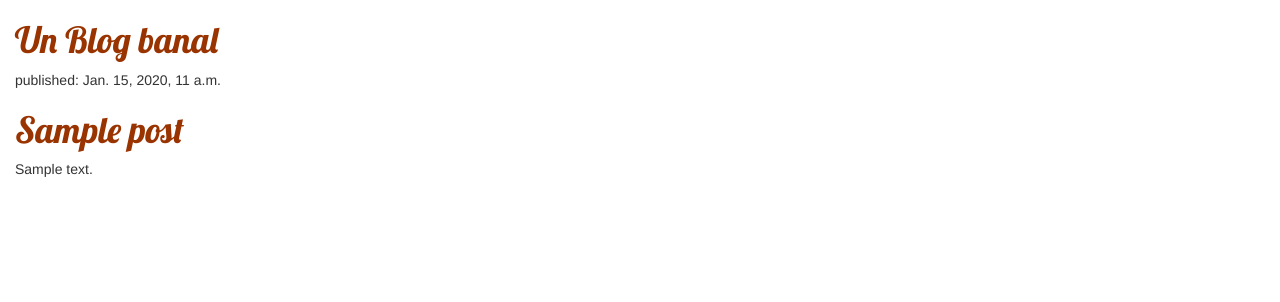
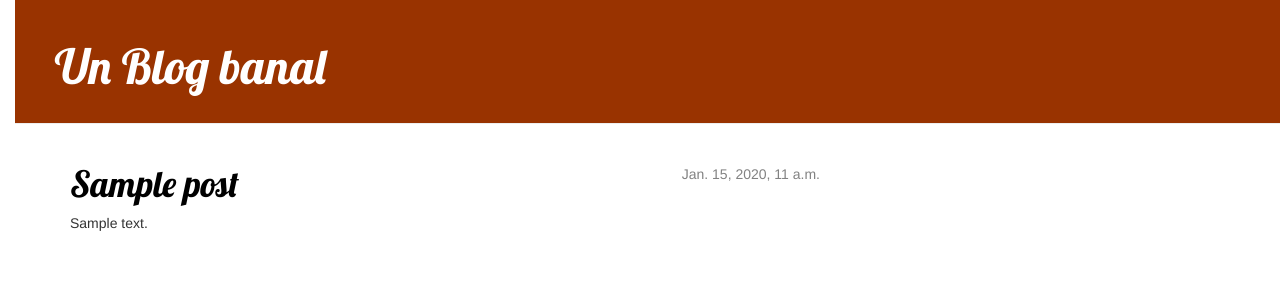
Before and after one commit to Coramiel/my-first-blog, a Django app: template blog/templates/blog/post_list.html in a window 1280 px wide. Shown: the top 302 px of the page. Run offline with Django 3.2, Linux system fonts and the light colour scheme; the template is opened without the code that fills it: values that come from a table or form of the project are taken from there, others are empty; tables that the repository leaves empty hold one stand-in row (values such as "Sample post"); some libraries are stand-ins or nearby versions.

Commit message:
Une autre vie

```diff
--- a/blog/static/css/blog.css
+++ b/blog/static/css/blog.css
@@ -5,3 +5,49 @@ h1 a {
 body {
     padding-left: 15px;
 }
+.page-header {
+    background-color: #993300;
+    margin-top: 0;
+    padding: 20px 20px 20px 40px;
+}
+
+.page-header h1, .page-header h1 a, .page-header h1 a:visited, .page-header h1 a:active {
+    color: #ffffff;
+    font-size: 36pt;
+    text-decoration: none;
+}
+
+.content {
+    margin-left: 40px;
+}
+
+h1, h2, h3, h4 {
+    font-family: 'Lobster', cursive;
+}
+
+.date {
+    float: right;
+    color: #828282;
+}
+
+.save {
+    float: right;
+}
+
+.post-form textarea, .post-form input {
+    width: 100%;
+}
+
+.top-menu, .top-menu:hover, .top-menu:visited {
+    color: #ffffff;
+    float: right;
+    font-size: 26pt;
+    margin-right: 20px;
+}
+
+.post {
+    margin-bottom: 70px;
+}
+
+.post h1 a, .post h1 a:visited {
+    color: #000000;
--- a/blog/templates/blog/post_list.html
+++ b/blog/templates/blog/post_list.html
@@ -10,16 +10,24 @@
         <link rel="shortcut icon" href="">
     </head>
     <body>
-         <div>
+         <div class="page-header">
              <h1><a href="/"> Un Blog banal </a></h1>
          </div>
 
-         {% for post in posts %}
-            <div>
-                <p>published: {{ post.published_date }}</p>
-                <h1><a href="">{{ post.title }}</a></h1>
-                <p>{{ post.text|linebreaksbr }}</p>
-            </div>
-        {% endfor %}
+         <div class="content container">
+    <div class="row">
+        <div class="col-md-8">
+            {% for post in posts %}
+                <div class="post">
+                    <div class="date">
+                        {{ post.published_date }}
+                    </div>
+                    <h1><a href="">{{ post.title }}</a></h1>
+                    <p>{{ post.text|linebreaksbr }}</p>
+                </div>
+            {% endfor %}
+        </div>
+    </div>
+</div>
     </body>
 </html>
```
